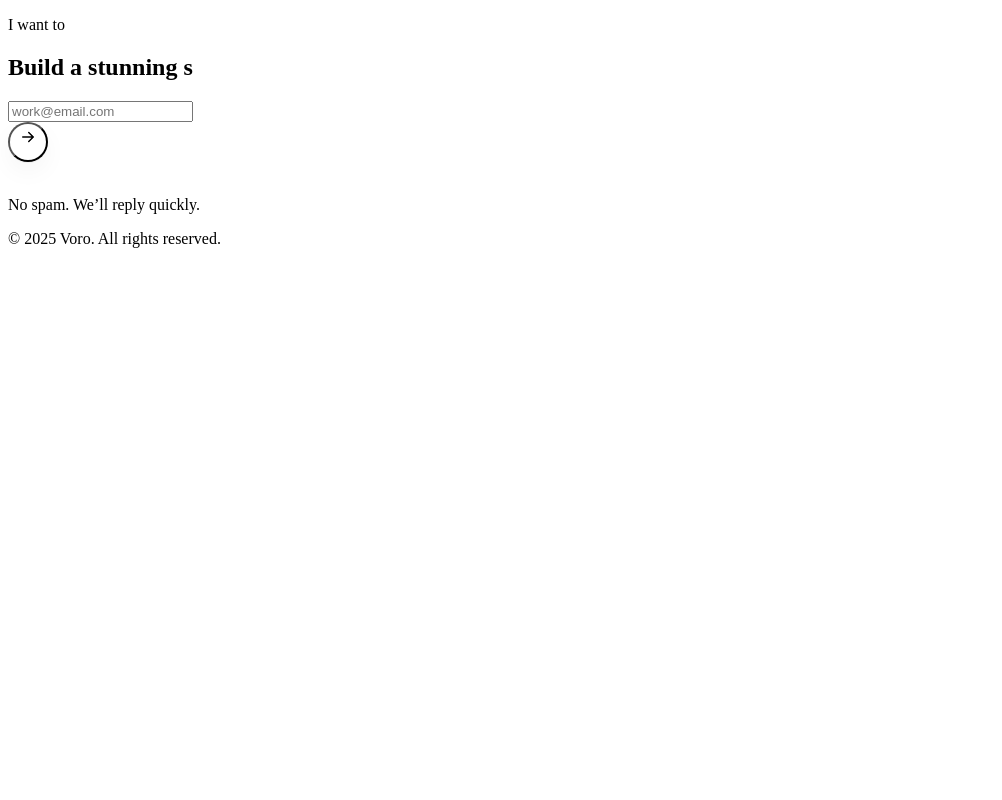
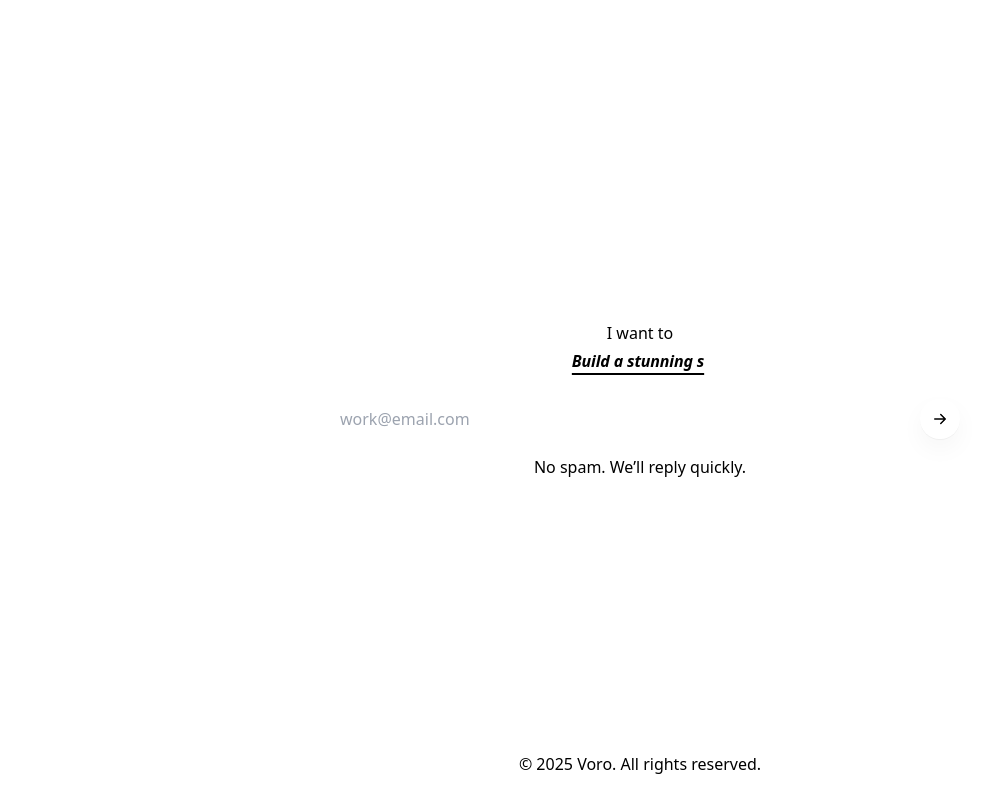
Before and after one commit to reedpafford/voro-ink, a Next.js app: page / in a window 1280 px wide. Shown: the whole page, without its empty margins (0-1002 px from the left). Built offline with nearby package versions, Linux system fonts and the light colour scheme.

Commit message:
update: globals + UI polish

```diff
--- a/src/app/globals.css
+++ b/src/app/globals.css
@@ -1,4 +1,60 @@
-/* Circular send button — upgraded hover/press micro-interactions */
+@tailwind base;
+@tailwind components;
+@tailwind utilities;
+
+/* --- Design Tokens (colors, radii, shadows, fluid type) --- */
+@import "../styles/tokens.css";
+
+/* Base */
+:root { color-scheme: light dark; }
+html { -webkit-font-smoothing: antialiased; -moz-osx-font-smoothing: grayscale; }
+body { background: rgb(var(--color-bg)); color: rgb(var(--color-fg)); }
+
+/* Layout helpers */
+.container { @apply mx-auto px-6; }
+/* Keep headline and email field the same width for a clean, modern column */
+.stack { @apply mx-auto; max-width: 40rem; } /* 640px */
+
+/* Typography */
+.eyebrow {
+  font-size: var(--eyebrow-size);
+  color: rgb(var(--color-muted));
+}
+.hero-title {
+  font-size: var(--hero-size);
+  font-style: italic;
+  font-weight: 700;              /* quiet confidence */
+  letter-spacing: -0.01em;
+  line-height: 1.08;
+}
+.fine { font-size: var(--fine-size); color: rgb(var(--color-muted)); }
+
+/* Brand underline */
+.underline-brand {
+  text-decoration: underline;
+  text-underline-offset: 6px;
+  text-decoration-thickness: 2px; /* subtle */
+  text-decoration-color: rgb(var(--color-brand));
+}
+
+/* Inputs */
+.pill-input {
+  height: 48px;
+  width: 100%;
+  border-radius: 9999px;
+  border: 1px solid rgb(var(--color-border));
+  background: rgb(255 255 255 / .96);
+  padding: 0 20px;
+  box-shadow: inset 0 0 0 1px rgb(255 255 255 / .9);
+  transition: border-color .16s ease, background .16s ease, box-shadow .16s ease;
+}
+.pill-input:focus {
+  outline: none;
+  border-color: rgb(198 198 198);
+  box-shadow: inset 0 0 0 1px rgb(255 255 255 / .95);
+}
+
+/* Send button — premium micro-interactions */
 .btn-circle {
   position: relative;
   height: 40px;
@@ -13,26 +69,21 @@
     transform .18s ease,
     opacity .2s ease,
     box-shadow .18s ease;
-  overflow: hidden; /* needed for sheen */
+  overflow: hidden; /* sheen clip */
 }
-
-/* Lift on hover */
 .btn-circle:hover {
   transform: translateY(-1px) scale(1.03);
   box-shadow:
     0 2px 0 rgba(0,0,0,.04),
     0 14px 30px rgba(0,0,0,.06);
 }
-
-/* Soft press */
 .btn-circle:active {
   transform: scale(.965);
   box-shadow:
     inset 0 2px 6px rgba(0,0,0,.12),
     0 6px 16px rgba(0,0,0,.06);
 }
-
-/* Brand halo (behind the arrow) */
+/* Brand halo (behind icon) */
 .btn-circle::before {
   content: "";
   position: absolute;
@@ -46,7 +97,7 @@
   opacity: 0;
   filter: blur(4px);
   transition: transform .28s ease, opacity .28s ease, filter .28s ease;
-  z-index: 0; /* keep behind icon */
+  z-index: 0;
 }
 .btn-circle:hover::before {
   opacity: .75;
@@ -58,8 +109,7 @@
   transform: scale(.92);
   filter: blur(8px);
 }
-
-/* Sheen sweep (diagonal highlight) */
+/* Sheen sweep */
 .btn-circle::after {
   content: "";
   position: absolute;
@@ -72,17 +122,37 @@
     transparent);
   transform: translateX(-120%) rotate(20deg);
   transition: transform .6s ease;
-  z-index: 0; /* behind icon */
+  z-index: 0;
 }
 .btn-circle:hover::after {
   transform: translateX(120%) rotate(20deg);
+}
+
+/* Accessible, low-key focus */
+:where(button, input, a):focus-visible {
+  outline: none;
+  box-shadow: 0 0 0 2px rgb(255 255 255 / .9), 0 0 0 4px rgb(17 17 17 / .12);
+  border-radius: 9999px;
+}
+
+/* Typewriter caret for rotating headline */
+@keyframes caretBlink { 0%, 40% { opacity: 1 } 50%, 90% { opacity: 0 } 100% { opacity: 1 } }
+.caret {
+  width: 1px;
+  height: 0.9em;
+  background: rgb(var(--color-brand));
+  display: inline-block;
+  margin-left: 3px;
+  vertical-align: -.05em;
+  animation: caretBlink 1s steps(1, end) infinite;
 }
 
 /* Respect reduced motion */
 @media (prefers-reduced-motion: reduce) {
   .btn-circle,
   .btn-circle::before,
-  .btn-circle::after {
+  .btn-circle::after,
+  .caret {
     transition: none !important;
     animation: none !important;
   }
--- a/src/app/layout.tsx
+++ b/src/app/layout.tsx
@@ -1,15 +1,19 @@
-import "./globals.css";
-import type { Metadata } from "next";
-
-export const metadata: Metadata = {
-  title: process.env.SITE_NAME ?? "Voro",
-  description: "Voro — inquiry landing",
+export const metadata = {
+  title: "Voro",
+  description: "Voro — design that converts.",
 };
 
-export default function RootLayout({ children }: { children: React.ReactNode }) {
+import "./globals.css";
+
+export default function RootLayout({
+  children,
+}: {
+  children: React.ReactNode;
+}) {
   return (
     <html lang="en">
-      <body>{children}</body>
+      {/* antialiased improves the crisp “modern” feel */}
+      <body className="antialiased">{children}</body>
     </html>
   );
 }
--- a/src/lib/lines.ts
+++ b/src/lib/lines.ts
@@ -5,7 +5,6 @@ export const ROTATION_LINES = [
   "Reduce drop-off",
   "Grow my online presence",
   "Modernize my brand",
-  "Fix mobile UX",
   "Speed up my site",
   "Polish the UI",
   "Book more demos",
--- a/tailwind.config.js
+++ b/tailwind.config.js
@@ -1,6 +1,12 @@
 /** @type {import('tailwindcss').Config} */
 module.exports = {
-  content: ["./src/**/*.{js,ts,jsx,tsx,mdx}"],
-  theme: { extend: {} },
+  content: [
+    "./src/**/*.{js,ts,jsx,tsx,mdx}",
+    // keep these if you ever add content in public/ or other roots:
+    "./public/**/*.html",
+  ],
+  theme: {
+    extend: {},
+  },
   plugins: [],
 };
```
